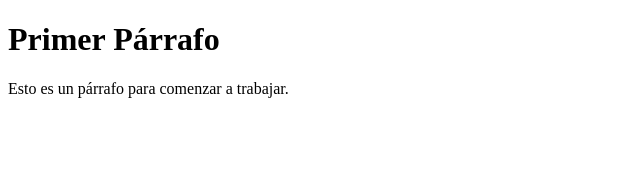
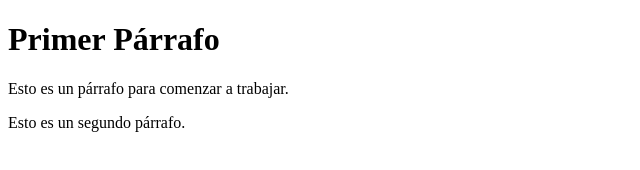
Before and after one commit to ger-marr/web3, a plain HTML site: page index.html in a window 1280 px wide. Shown: the whole page, without its empty margins (0-640 px from the left). Drawn offline with Linux system fonts and the light colour scheme.

Commit message:
Segundo Push

```diff
--- a/index.html
+++ b/index.html
@@ -9,5 +9,6 @@
 <body>
     <h1>Primer Párrafo</h1>
     <p>Esto es un párrafo para comenzar a trabajar.</p>
+    <p>Esto es un segundo párrafo.</p>
 </body>
 </html>
```
